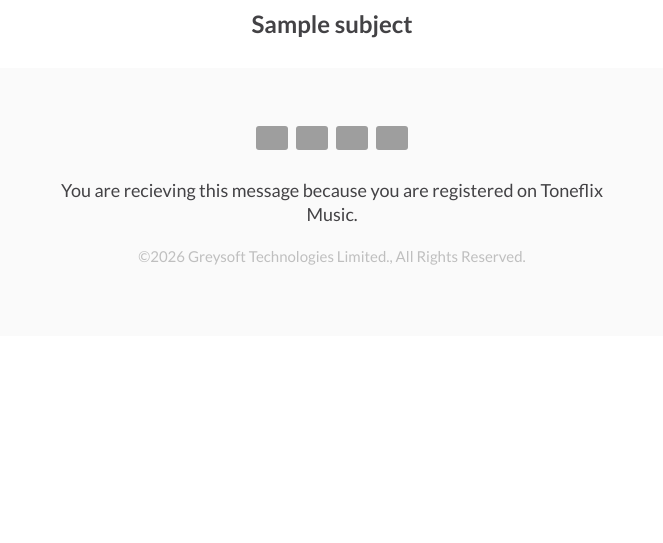
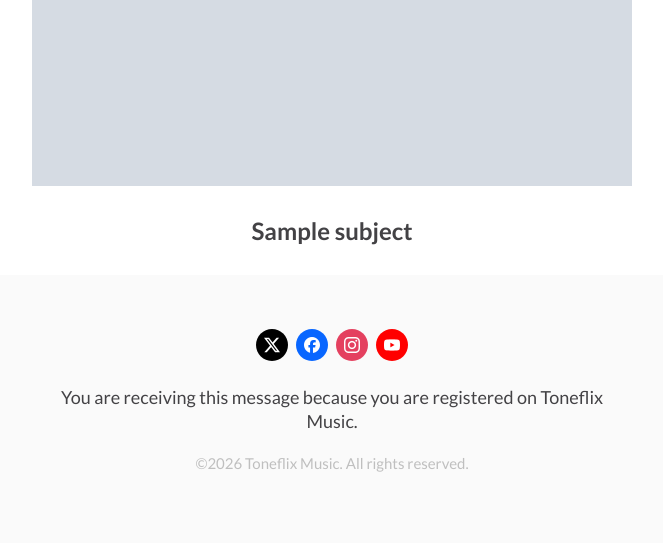
Before and after one commit to toneflix/collab-api, a Laravel app: template resources/views/email.blade.php in a window 1280 px wide. Shown: the part 356-899 px from the top of the page, without its empty margins (308-971 px from the left). Before the commit the page ends 621 px from the top, so only its background shows below. Run offline with Laravel 12, Linux system fonts and the light colour scheme; data comes from the database, SQL or seed files in the repository; the template is opened without the code that fills it: most values are stand-ins (such as "Sample title", 1, 10 or a date in 2020); grey boxes marked "Sample" are stand-in pictures; parts of the project's set-up code (start-up, migrations or seed data) failed here and were passed over; grey boxes are pictures that could not be loaded.

Commit message:
fix: use Toneflix Music logo, banner and social links in emails

```diff
--- a/config/app.php
+++ b/config/app.php
@@ -65,6 +65,14 @@ return [
     */
 
     'frontend_url' => env('FRONTEND_URL', 'https://collab.toneflix.ng'),
+
+    // Social profiles linked in email footers.
+    'socials' => [
+        'x' => 'https://x.com/toneflixx',
+        'instagram' => 'https://www.instagram.com/toneflix',
+        'youtube' => 'https://www.youtube.com/@toneflixhq',
+        'facebook' => 'https://www.facebook.com/toneflixmusic',
+    ],
 
     /*
     |--------------------------------------------------------------------------
--- a/config/messages.php
+++ b/config/messages.php
@@ -21,7 +21,7 @@ return [
     | The message body is made up of lines, each line
     | represents a new line in the message sent, inline html is also supported
     | If a line is required to be a button it should be an array in the
-    | following format: ['link' => 'https://tech4all.greysoft.ng/login', 'title' => 'Get Started', 'color' => '#fff']
+    | following format: ['link' => 'https://example.com/login', 'title' => 'Get Started', 'color' => '#fff']
     | the color property is optional.
     |
     */
--- a/resources/views/email.blade.php
+++ b/resources/views/email.blade.php
@@ -102,10 +102,10 @@
                                                     style="border-collapse:collapse;border-spacing:0px;">
                                                     <tbody>
                                                         <tr>
-                                                            <td style="width:100px;"> <img alt="Logo" height="auto"
-                                                                    src="{{ asset('logo.png') }}?v=2"
+                                                            <td style="width:180px;"> <img alt="{{ Providers::config('app_name') }}" height="auto"
+                                                                    src="{{ asset('email/logo.png') }}"
                                                                     style="border:0;display:block;outline:none;text-decoration:none;height:auto;width:100%;font-size:13px;"
-                                                                    width="100" /> </td>
+                                                                    width="180" /> </td>
                                                         </tr>
                                                     </tbody>
                                                 </table>
@@ -124,12 +124,12 @@
                                                     <tbody>
                                                         <tr>
                                                             <td style="width:600px;">
-                                                                <a href="https://app.5minutes.ng" target="_blank"
+                                                                <a href="{{ config('app.frontend_url') }}" target="_blank"
                                                                     style="color: #2e58ff; text-decoration: none;"> <img
-                                                                        alt="image description" height="200"
-                                                                        src="{{ $banner ?? asset('hero.jpg') }}?v=2"
-                                                                        style="border:0;display:block;outline:none;text-decoration:none;height:200px;width:100%;font-size:13px;object-fit:cover;"
-                                                                        width="auto" /> </a>
+                                                                        alt="{{ Providers::config('app_name') }}" height="auto"
+                                                                        src="{{ $banner ?? asset('email/banner.jpg') }}"
+                                                                        style="border:0;display:block;outline:none;text-decoration:none;height:auto;width:100%;font-size:13px;"
+                                                                        width="600" /> </a>
                                                             </td>
                                                         </tr>
                                                     </tbody>
@@ -258,12 +258,12 @@
                                                                                                             <tr>
                                                                                                                 <td
                                                                                                                     style="font-size:0;height:32px;vertical-align:middle;width:32px;">
-                                                                                                                    <a href="https://twitter.com/greyhobb"
+                                                                                                                    <a href="{{ config('app.socials.x') }}"
                                                                                                                         target="_blank"
                                                                                                                         style="color: #2e58ff; text-decoration: none;">
-                                                                                                                        <img alt="twitter-logo"
+                                                                                                                        <img alt="X"
                                                                                                                             height="32"
-                                                                                                                            src="https://codedmails.com/images/social/color/twitter-logo-transparent.png"
+                                                                                                                            src="{{ asset('email/x.png') }}"
                                                                                                                             style="border-radius:3px;display:block;"
                                                                                                                             width="32" />
                                                                                                                     </a>
@@ -294,12 +294,12 @@
                                                                                                             <tr>
                                                                                                                 <td
                                                                                                                     style="font-size:0;height:32px;vertical-align:middle;width:32px;">
-                                                                                                                    <a href="https://web.facebook.com/greysoftng"
+                                                                                                                    <a href="{{ config('app.socials.facebook') }}"
                                                                                                                         target="_blank"
                                                                                                                         style="color: #2e58ff; text-decoration: none;">
-                                                                                                                        <img alt="facebook-logo"
+                                                                                                                        <img alt="Facebook"
                                                                                                                             height="32"
-                                                                                                                            src="https://codedmails.com/images/social/color/facebook-logo-transparent.png"
+                                                                                                                            src="{{ asset('email/facebook.png') }}"
                                                                                                                             style="border-radius:3px;display:block;"
                                                                                                                             width="32" />
                                                                                                                     </a>
@@ -330,12 +330,12 @@
                                                                                                             <tr>
                                                                                                                 <td
                                                                                                                     style="font-size:0;height:32px;vertical-align:middle;width:32px;">
-                                                                                                                    <a href="https://www.instagram.com/greyhobb/"
+                                                                                                                    <a href="{{ config('app.socials.instagram') }}"
                                                                                                                         target="_blank"
                                                                                                                         style="color: #2e58ff; text-decoration: none;">
-                                                                                                                        <img alt="instagram-logo"
+                                                                                                                        <img alt="Instagram"
                                                                                                                             height="32"
-                                                                                                                            src="https://codedmails.com/images/social/color/insta-logo-transparent.png"
+                                                                                                                            src="{{ asset('email/instagram.png') }}"
                                                                                                                             style="border-radius:3px;display:block;"
                                                                                                                             width="32" />
                                                                                                                     </a>
@@ -366,12 +366,12 @@
                                                                                                             <tr>
                                                                                                                 <td
                                                                                                                     style="font-size:0;height:32px;vertical-align:middle;width:32px;">
-                                                                                                                    <a href="https://youtube.com/@greysoftTechnologies"
+                                                                                                                    <a href="{{ config('app.socials.youtube') }}"
                                                                                                                         target="_blank"
                                                                                                                         style="color: #2e58ff; text-decoration: none;">
-                                                                                                                        <img alt="youtube-logo"
+                                                                                                                        <img alt="YouTube"
                                                                                                                             height="32"
-                                                                                                                            src="https://codedmails.com/images/social/color/youtube-logo-transparent.png"
+                                                                                                                            src="{{ asset('email/youtube.png') }}"
                                                                                                                             style="border-radius:3px;display:block;"
                                                                                                                             width="32" />
                                                                                                                     </a>
@@ -390,7 +390,7 @@
                                                                                     style="font-size:0px;padding:10px 25px;word-break:break-word;">
                                                                                     <div
                                                                                         style="font-family:Lato,'Helvetica Neue ',Helvetica,Arial,sans-serif;font-size:18px;font-weight:400;line-height:24px;text-align:center;color:#434245;">
-                                                                                        You are recieving this message
+                                                                                        You are receiving this message
                                                                                         because you are registered on
                                                                                         {{ Providers::config('app_name') }}.
                                                                                     </div>
@@ -402,9 +402,7 @@
                                                                                     <div
                                                                                         style="font-family:Lato,'Helvetica Neue ',Helvetica,Arial,sans-serif;font-size:15px;font-weight:400;line-height:20px;text-align:center;color:#bfbfbf;">
                                                                                         ©{{ now()->format('Y') }}
-                                                                                        Greysoft Technologies
-                                                                                        Limited., All Rights
-                                                                                        Reserved.</div>
+                                                                                        {{ Providers::config('app_name') }}. All rights reserved.</div>
                                                                                 </td>
                                                                             </tr>
                                                                             <tr>
```
Also changed, not shown: public/email/banner.jpg (added), public/email/facebook.png (added), public/email/instagram.png (added), public/email/logo.png (added), public/email/x.png (added), public/email/youtube.png (added).
